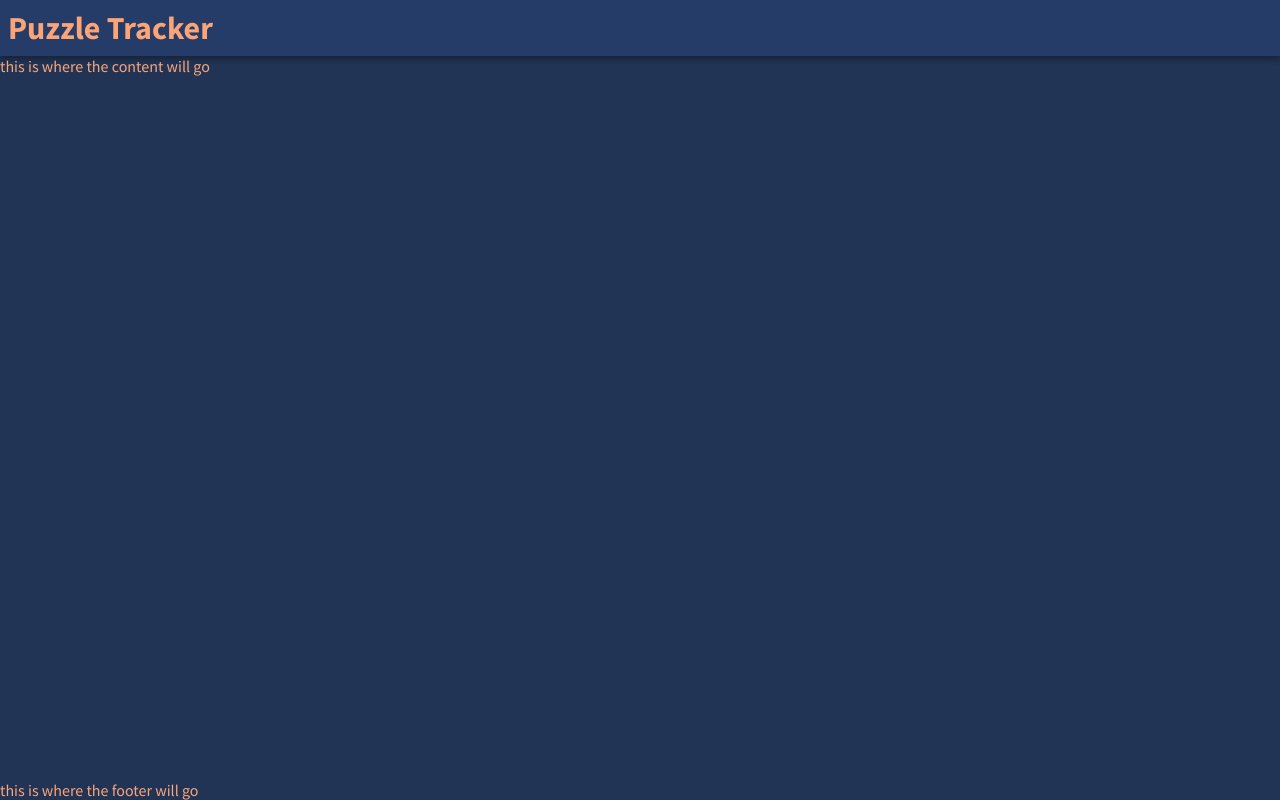
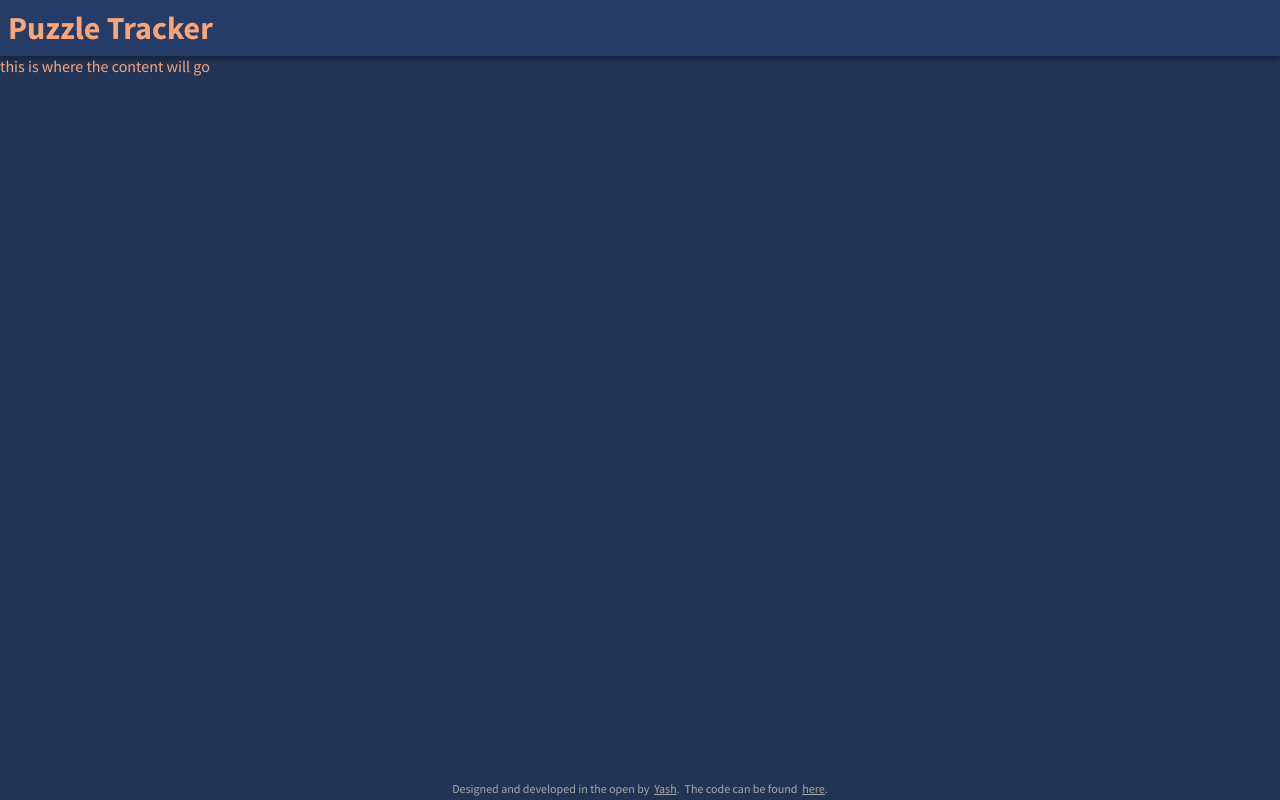
Before and after one commit to YashdalfTheGray/puzzling-gift, a Preact app: page / in a window 1280 px wide. Built offline with nearby package versions, Linux system fonts and the light colour scheme; no server answers.

Commit message:
pulled in the footer component

```diff
--- a/src/Components/App/App.tsx
+++ b/src/Components/App/App.tsx
@@ -1,6 +1,7 @@
 import { Component } from 'preact';
 
 import Header from '~/src/Components/Header';
+import Footer from '~/src/Components/Footer';
 
 import './App.scss';
 
@@ -10,7 +11,7 @@ export default class App extends Component {
       <div className="app">
         <Header />
         <div>this is where the content will go</div>
-        <div>this is where the footer will go</div>
+        <Footer />
       </div>
     );
   }
```
